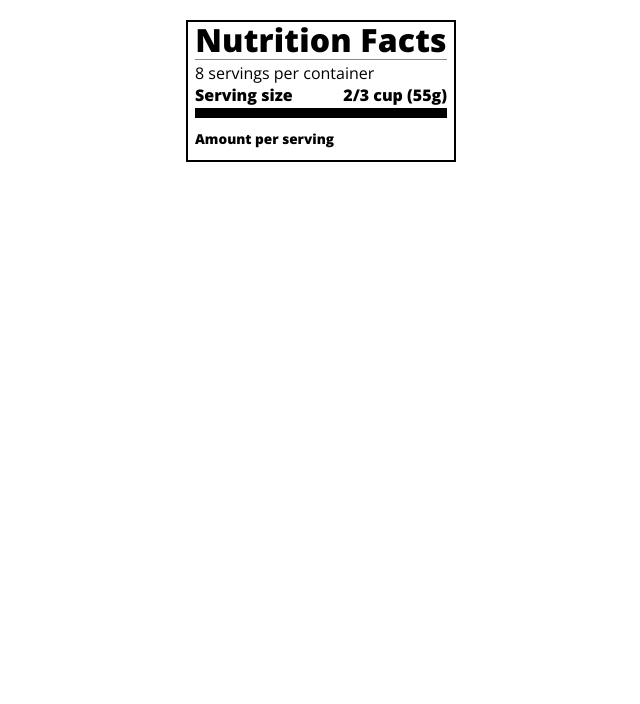
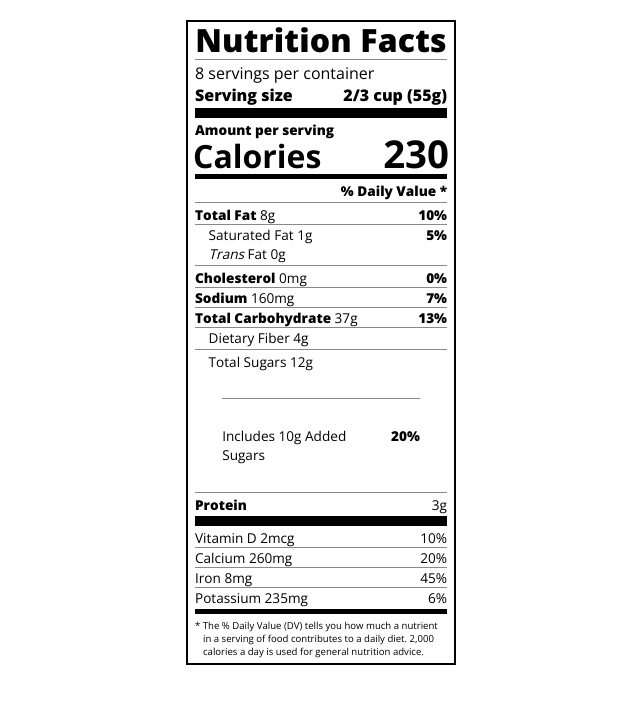
Before and after one commit to elbalgos/BALGOS-CIT14-2H, a plain HTML site: page freeCodeCamp/Building a Nutrition Label/nutritionlabel.html in a window 1280 px wide. Shown: the whole page, without its empty margins (319-959 px from the left). Drawn offline with nearby package versions, Linux system fonts and the light colour scheme.

Commit message:
finished nutrition label

```diff
--- a/freeCodeCamp/Building a Nutrition Label/nutritionlabel.html
+++ b/freeCodeCamp/Building a Nutrition Label/nutritionlabel.html
@@ -19,7 +19,36 @@
     <div class="calories-info">
     <div class="left-container">
         <h2 class="bold small-text">Amount per serving</h2>
+        <p>Calories</p>
     </div>
+    <span>230</span>
+    </div>
+    <div class="divider medium"></div>
+    <div class="daily-value small-text">
+        <p class="bold right no-divider">% Daily Value *</p>
+        <div class="divider"></div>
+        <p><span><span class="bold">Total Fat</span> 8g </span> <span class="bold">10%</span></p>
+        <p class="indent no-divider">Saturated Fat 1g <span class="bold">5%</span></p>
+        <p class="indent no-divider"><span><i>Trans</i> Fat 0g</span></p>
+        <div class="divider"></div>
+        <p><span><span class="bold">Cholesterol</span> 0mg</span> <span class="bold">0%</span></p>
+        <p><span><span class="bold">Sodium</span> 160mg</span> <span class="bold">7%</span></p>
+        <p><span><span class="bold">Total Carbohydrate</span> 37g</span> <span class="bold">13%</span></p>
+        <p class="indent no-divider">Dietary Fiber 4g</p>
+        <div class="divider"></div>
+        <p class="indent no-divider">Total Sugars 12g</p>
+        <div class="divider double-indent"></div>
+        <p class="double-indent no-divider">Includes 10g Added Sugars <span class="bold">20%</span></p>
+        <div class="divider"></div>
+        <p class="no-divider"><span class="bold">Protein</span> 3g</p>
+        <div class="divider large"></div>
+        <p>Vitamin D 2mcg <span>10%</span></p>
+        <p>Calcium 260mg <span>20%</span></p>
+        <p>Iron 8mg <span>45%</span></p>
+        <p class="no-divider">Potassium 235mg <span>6%</span></p>
+        </div>
+        <div class="divider medium"></div>
+    <p class="note">* The % Daily Value (DV) tells you how much a nutrient in a serving of food contributes to a daily diet. 2,000 calories a day is used for general nutrition advice.</p>
     </div>
 </body>
 </html>
--- a/freeCodeCamp/Building a Nutrition Label/styles.css
+++ b/freeCodeCamp/Building a Nutrition Label/styles.css
@@ -40,3 +40,44 @@ p {
 .small-text {
     font-size: 0.85rem;
 }
+.calories-info h2 {
+    margin: 0;
+}
+.calories-info {
+    display: flex;
+    justify-content: space-between;
+    align-items: flex-end;
+}
+.left-container p {
+    margin: -5px;
+    margin-left: -2px;
+    margin-right: -2px;
+    font-size: 2em;
+    font-weight: 700;
+}
+.calories-info span {
+    margin: -7px -2px;
+    font-size: 2.4em;
+    font-weight: 700;
+}
+.medium {
+    height: 5px;
+}
+.right {
+    justify-content: flex-end;
+}
+.indent {
+    margin-left: 1em;
+}
+.daily-value p:not(.no-divider) {
+    border-bottom: 1px solid #888989;
+}
+.double-indent {
+    margin: 2em;
+}
+.note {
+    font-size: 0.6rem;
+    margin: 5px 0;
+    padding: 0 8px;
+    text-indent: -8px;
+}
```
